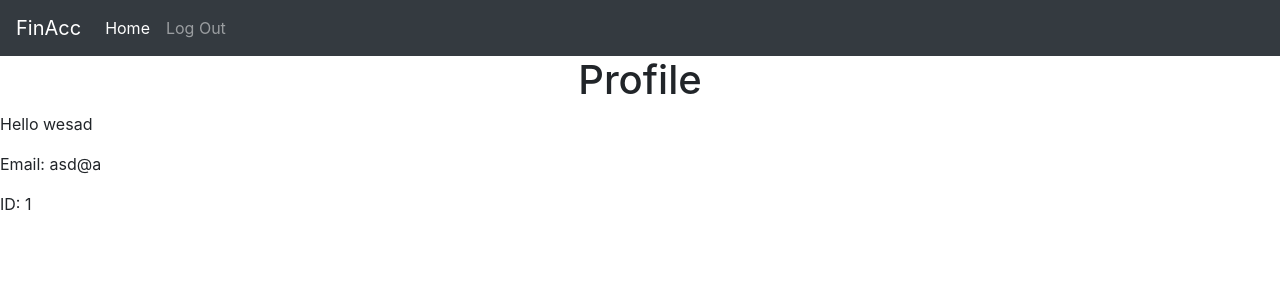
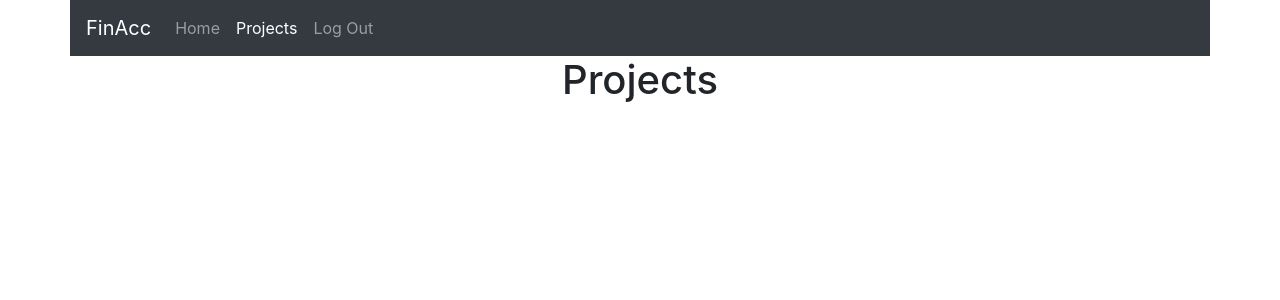
Before and after one commit to alekon28/financial_accounting, a Flask app: page /profile in a window 1280 px wide. Shown: the top 300 px of the page. Run offline with Flask 2, Linux system fonts and the light colour scheme; a user stored in the database is signed in; some libraries are stand-ins or nearby versions.

Commit message:
fix templates

```diff
--- a/finacc/templates/base.html
+++ b/finacc/templates/base.html
@@ -1,7 +1,7 @@
 <!doctype html>
 <title>{% block title %}{% endblock %} - Flaskr</title>
 <link rel="stylesheet" href="{{ url_for('static', filename='css/bootstrap.css') }}">
- <nav class="navbar navbar-expand-lg navbar-dark bg-dark">
+ <nav class="navbar navbar-expand-lg navbar-dark bg-dark container">
   <a class="navbar-brand" href="#">FinAcc</a>
   <button class="navbar-toggler" type="button" data-toggle="collapse" data-target="#navbarNavAltMarkup" aria-controls="navbarNavAltMarkup" aria-expanded="false" aria-label="Toggle navigation">
     <span class="navbar-toggler-icon"></span>
@@ -9,8 +9,9 @@
   <div class="collapse navbar-collapse" id="navbarNavAltMarkup">
     <div class="navbar-nav">
       {% if current_user.is_authenticated %}
-        <a class="nav-item nav-link active" href="{{ url_for('index') }}">Home</a>
-        <a class="nav-item nav-link" href="{{ url_for('logout') }}">Log Out</a>
+        <a class="nav-item nav-link {% if active_page == "index" %} active {% endif %}" href="{{ url_for('index') }}">Home</a>
+        <a class="nav-item nav-link {% if active_page == "profile" %} active {% endif %}" href="{{ url_for('profile') }}">Projects</a>
+        <a class="nav-item nav-link " href="{{ url_for('logout') }}">Log Out</a>
       {% else %}
         <a class="nav-item nav-link {% if active_page == "index" %}active {% endif %}" href="{{ url_for('index') }}">Home </a>
         <a class="nav-item nav-link {% if active_page == "login" %}active {% endif %}" href="{{ url_for('login') }}">Log In</a>
@@ -34,7 +35,7 @@
   </ul>
 </nav>
 -->
-<section class="content">
+<section class="container">
   <header class="container text-center">
     {% block header %}{% endblock %}
   </header>
--- a/finacc/templates/login.html
+++ b/finacc/templates/login.html
@@ -7,7 +7,7 @@
 
 {% block content %}
   <form method="post">
-  <div class="container w-25">
+  <div class="container w-50">
     <div class="form-group">
       <label class="col-form-label" for="username">Username</label>
         <input name="username" type="text" class="form-control" id="username" placeholder="Username" required>
--- a/finacc/templates/profile.html
+++ b/finacc/templates/profile.html
@@ -1,12 +1,11 @@
 {% extends 'base.html' %}
-{% set active_page = "login" %}
+{% set active_page = "profile" %}
 
 {% block header %}
-  <h1>{% block title %}Profile{% endblock %}</h1>
+  <h1>{% block title %}Projects{% endblock %}</h1>
 {% endblock %}
 
 {% block content %}
-    <p>Hello {{ current_user.username }}</p>
-    <p>Email: {{ current_user.email }}</p>
-    <p>ID: {{ current_user.id }}</p>
+    <div class="container">
+    </div>
 {% endblock %}
--- a/finacc/templates/register.html
+++ b/finacc/templates/register.html
@@ -7,7 +7,7 @@
 
 {% block content %}
   <form method="post">
-  <div class="container w-25">
+  <div class="container w-50">
     <div class="form-group">
       <label class="col-form-label" for="username">Username</label>
         <input name="username" type="text" class="form-control" id="username" placeholder="Username" required>
```
